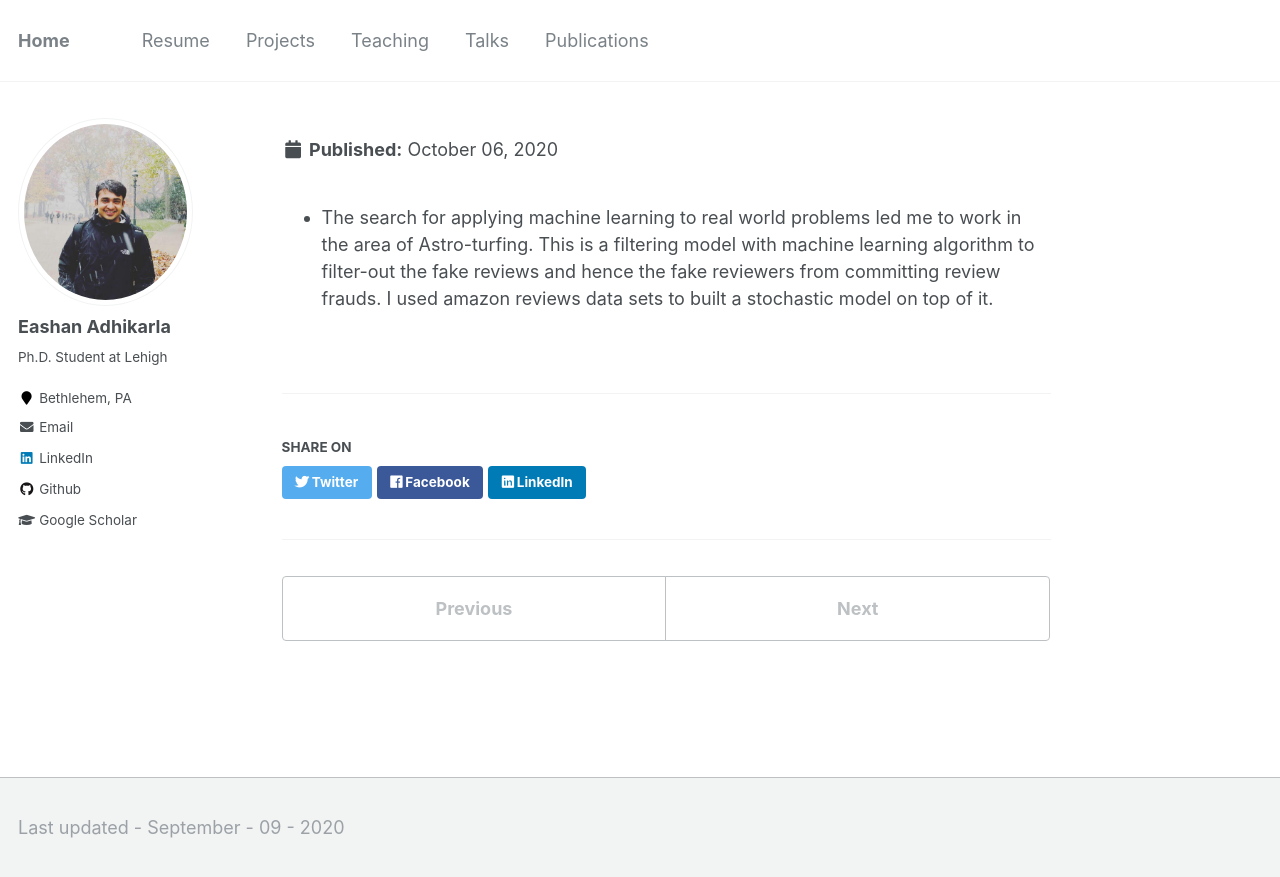
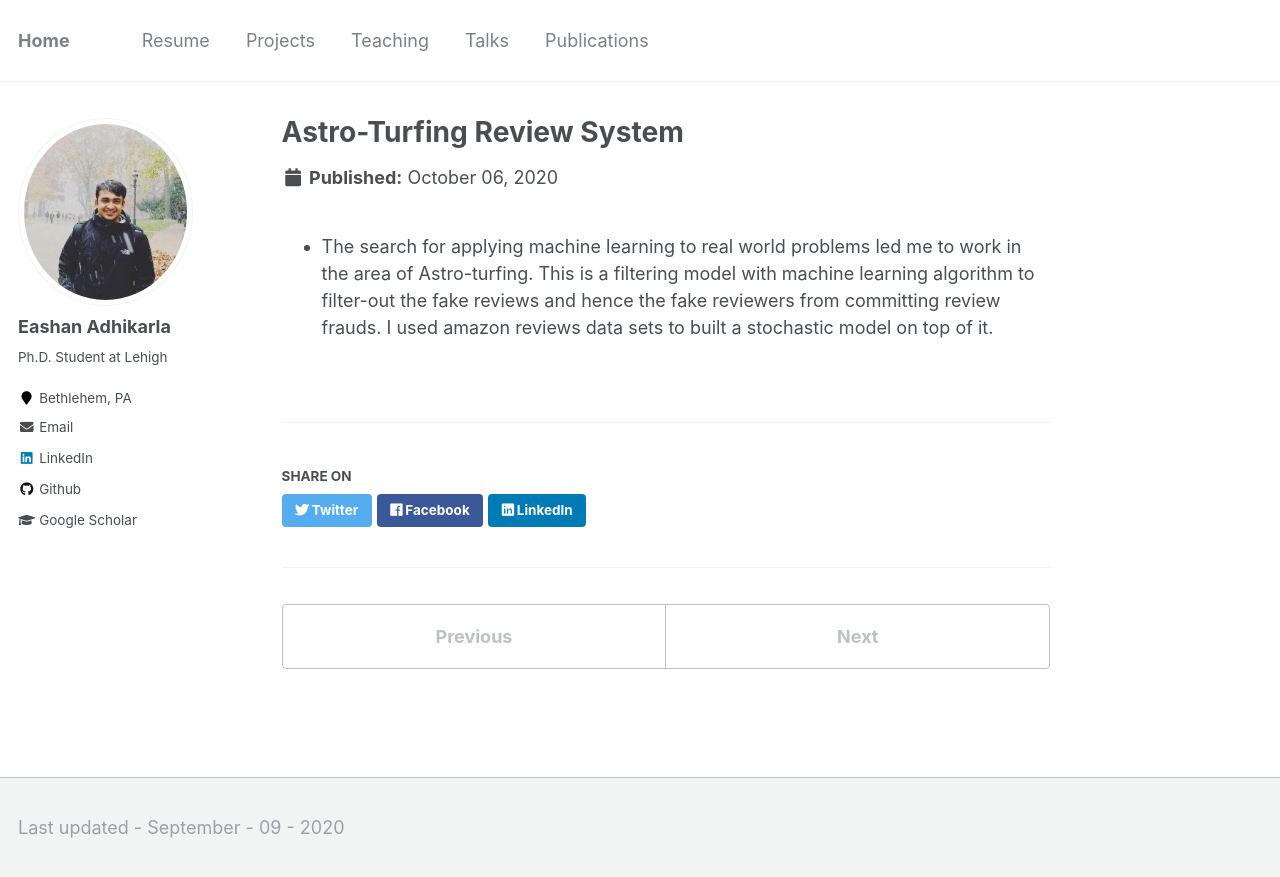
Before and after one commit to eashanadhikarla/eashanadhikarla.github.io, a Jekyll site: the page built from _projects/project_1_cv.md, in a window 1280 px wide. Shown: the top 877 px of the page. Built offline with Jekyll 4.4.1, drawn with Linux system fonts in a browser that asks for light colours.

Commit message:
project update

```diff
--- a/_projects/project_1_cv.md
+++ b/_projects/project_1_cv.md
@@ -1,5 +1,5 @@
 ---
-title: ""
+title: "Astro-Turfing Review System"
 collection: projects
 permalink: /projects/project_1_cv
 github: "https://github.com/eashanadhikarla/Astroturfing-Review-System"
```
